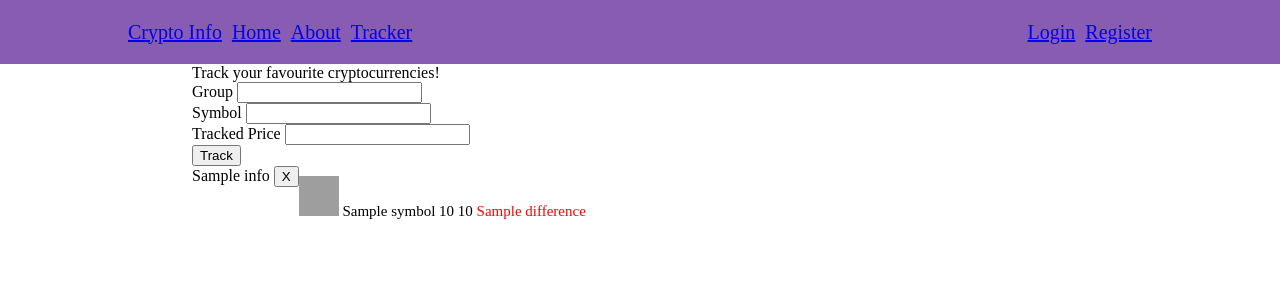
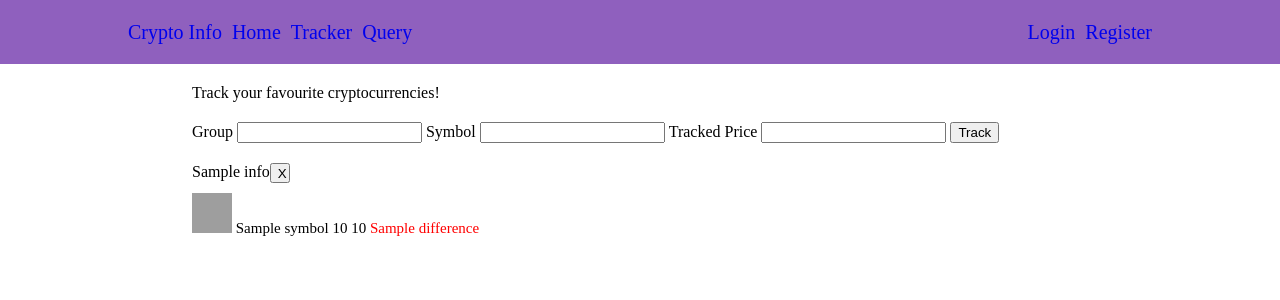
Before and after one commit to EricTGoto/Crypto-Price, a Django app: template crypto_price/crypto_tracker/templates/crypto_tracker/tracker.html in a window 1280 px wide. Shown: the top 300 px of the page. Run offline with Django 3.2, Linux system fonts and the light colour scheme; the template is opened without the code that fills it: most values are stand-ins (such as "Sample title", 1, 10 or a date in 2020); grey boxes are pictures that could not be loaded.

Commit message:
more styling, anchor tags and tracker groups

```diff
--- a/crypto_price/crypto_email/static/crypto_email/main.css
+++ b/crypto_price/crypto_email/static/crypto_email/main.css
@@ -4,11 +4,23 @@ body {
   padding: 0;
 }
 
+a {
+  text-decoration: none;
+}
+
+a:hover {
+  text-decoration: underline;
+}
+
+a:visited {
+  color: black;
+}
+
 .site-header {
   display: flex;
   justify-content: center;
   align-items: center;
-  background: rgb(137, 92, 179);
+  background: rgb(143, 96, 190);
   height: 8vh;
 }
 
--- a/crypto_price/crypto_email/templates/crypto_email/base.html
+++ b/crypto_price/crypto_email/templates/crypto_email/base.html
@@ -22,8 +22,9 @@
             <div class="header-left">
                 <a class="" href="{% url 'crypto_email_index' %}">Crypto Info</a>
                 <a class="" href="{% url 'crypto_email_index' %}">Home</a>
-                <a class="" href="{% url 'crypto_email_about' %}">About</a>
                 <a class="" href="{% url 'crypto_tracker:tracker' %}">Tracker</a>
+                <a class="" href="{% url 'crypto_email_about' %}">Query</a>
+
             </div>
             <div class="header-right">
                 <a class="" href="{% url 'crypto_email_index' %}">Login</a>
--- a/crypto_price/crypto_tracker/static/crypto_tracker/crypto_tracker.css
+++ b/crypto_price/crypto_tracker/static/crypto_tracker/crypto_tracker.css
@@ -1,15 +1,38 @@
+.tracker-form-group,
+.tracker-form {
+    padding-top: 20px;
+}
+
+.form-input {
+    display: inline;
+
+}
+
 .groups {
+    display: flex;
+    flex-flow: row wrap;
+    padding-top: 20px;
+    gap: 5vw;
+}
+
+.group-container {
     display: flex;
     flex-flow: row wrap;
 }
 
 .delete-button {
-    display: inline;
+    display: flex;
+    flex: 1 0 0;
 }
 
-.group {
+.delete-group-button {
+    width: 20px;
+    height: 20px;
+}
+
+.coins {
     display: flex;
-    flex-flow: column wrap;
+    flex-direction: column;
     font-size: 15px;
     width: 300px;
     margin: 10px 0px;
--- a/crypto_price/crypto_tracker/templates/crypto_tracker/tracker.html
+++ b/crypto_price/crypto_tracker/templates/crypto_tracker/tracker.html
@@ -10,19 +10,19 @@
 {% endblock js %}
 
 {% block content %}
-        <div class="tracker-form">
+        <div class="tracker-form-group">
         Track your favourite cryptocurrencies!
-            <form action="{% url 'crypto_tracker:tracker' %}" method="post">
+            <form action="{% url 'crypto_tracker:tracker' %}" method="post" class="tracker-form">
             {% csrf_token %}
-                <div>
+                <div class="form-input">
                     <label for="group">Group</label>
                     <input type="text" name="group" id="group">
                 </div>
-                <div
-                    ><label for="symbol">Symbol</label>
+                <div class="form-input">
+                    <label for="symbol">Symbol</label>
                     <input type="text" name="symbol" id="symbol">
                 </div>
-                <div>
+                <div class="form-input">
                     <label for="tracked_price">Tracked Price</label>
                     <input type="text" name="tracked_price" id="tracked_price">
                 </div>
@@ -31,19 +31,21 @@
         </div>
         <div class="groups">
         {% for coin_group in data %}
+            <div class="group">
                 <form class="delete-button" action="{% url 'crypto_tracker:delete_item' %}" method="post">
                     {% csrf_token %}
                     {{ coin_group.group_name }}
-                <input type="submit" name="{{ coin_group.group_name }}" value="X" class ="button">
+                    <input type="submit" name="{{ coin_group.group_name }}" value="X" class ="delete-group-button">
                 </form>
 
-            <div class="group">
+                <div class="coins">
                 {% for coin in coin_group.trackedcoin_set.all %}
                     <div class="coin"> <img src="{% static 'crypto_tracker/crypto_images' %}/{{ coin.name }}.png" width="40px" height="40px"> {{ coin.symbol }} {{ coin.price }} {{ coin.tracked_price }}
                         <span class='difference'>{{ coin.difference }}</span>
                     </div>
                 {% endfor %}
                 </div>
+            </div>
         {% endfor %}
         </div>
 
```
Lines whose indentation alone changed are shown as unchanged.
